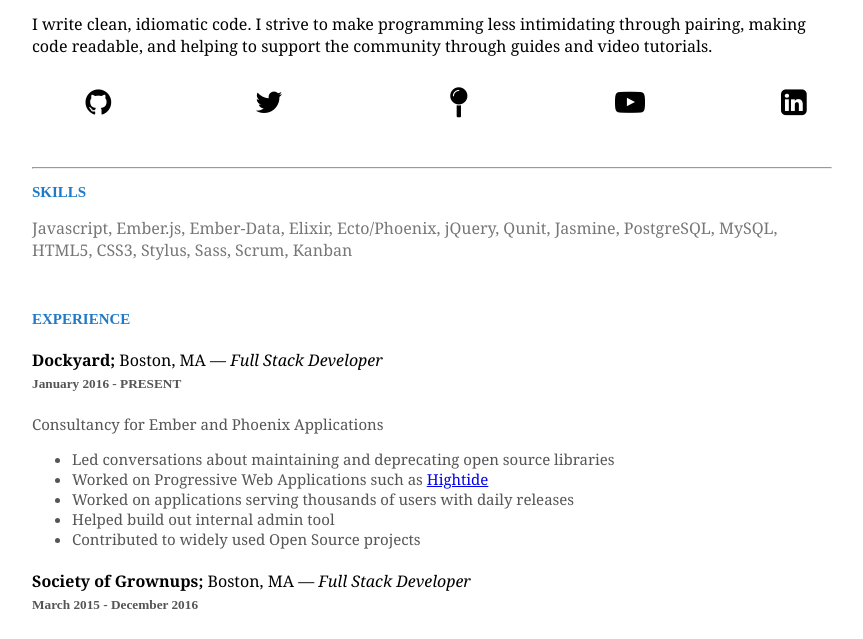
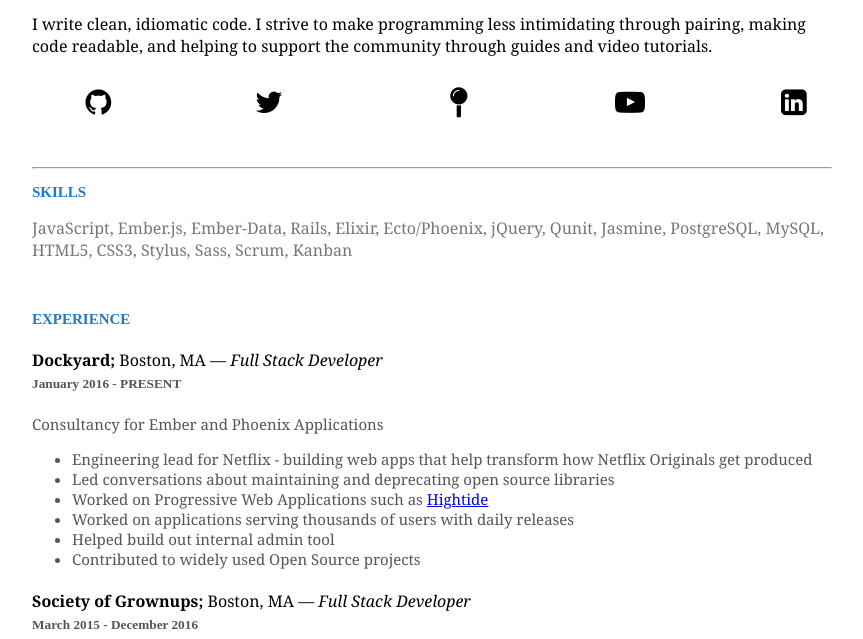
Before and after one commit to sbatson5/sbatson5.github.io, a plain HTML site: page index.html in a window 1280 px wide. Shown: the part 145-784 px from the top of the page, without its empty margins (208-1071 px from the left). Drawn offline with Linux system fonts and the light colour scheme.

Commit message:
add netflix stuff

```diff
--- a/index.html
+++ b/index.html
@@ -57,8 +57,9 @@
     <h3>SKILLS</h3>
     <div class="skills">
       <p class="overview">
-        Javascript, Ember.js, Ember-Data, Elixir, Ecto/Phoenix, jQuery, Qunit,
-        Jasmine, PostgreSQL, MySQL, HTML5, CSS3, Stylus, Sass, Scrum, Kanban
+        JavaScript, Ember.js, Ember-Data, Rails, Elixir, Ecto/Phoenix, jQuery,
+        Qunit, Jasmine, PostgreSQL, MySQL, HTML5, CSS3, Stylus, Sass, Scrum,
+        Kanban
       </p>
     </div>
 
@@ -74,6 +75,10 @@
         <div class="description">
           Consultancy for Ember and Phoenix Applications
           <ul>
+            <li>
+              Engineering lead for Netflix - building web apps that help
+              transform how Netflix Originals get produced
+            </li>
             <li>Led conversations about maintaining and deprecating open source libraries</li>
             <li>Worked on Progressive Web Applications such as <a href="https://hightide.earth">Hightide</a></li>
             <li>Worked on applications serving thousands of users with daily releases</li>
```
